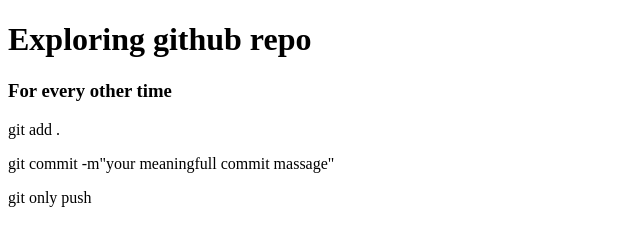
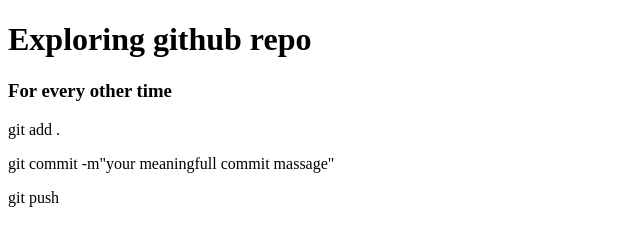
Before and after one commit to emon150250-git/my-second-github, a plain HTML site: page index.html in a window 1280 px wide. Shown: the full height of the page, 0-640 px from the left. Drawn offline with Linux system fonts and the light colour scheme.

Commit message:
added commans topush change to github

```diff
--- a/index.html
+++ b/index.html
@@ -11,7 +11,7 @@
     <h3>For every other time</h3>
     <p>git add .</p>
     <p>git commit -m"your meaningfull commit massage"</p>
-    <p>git only push</p>
+    <p>git push</p>
   </div>
 </body>
 </html>
```
Also changed, not shown: 1 other file.
